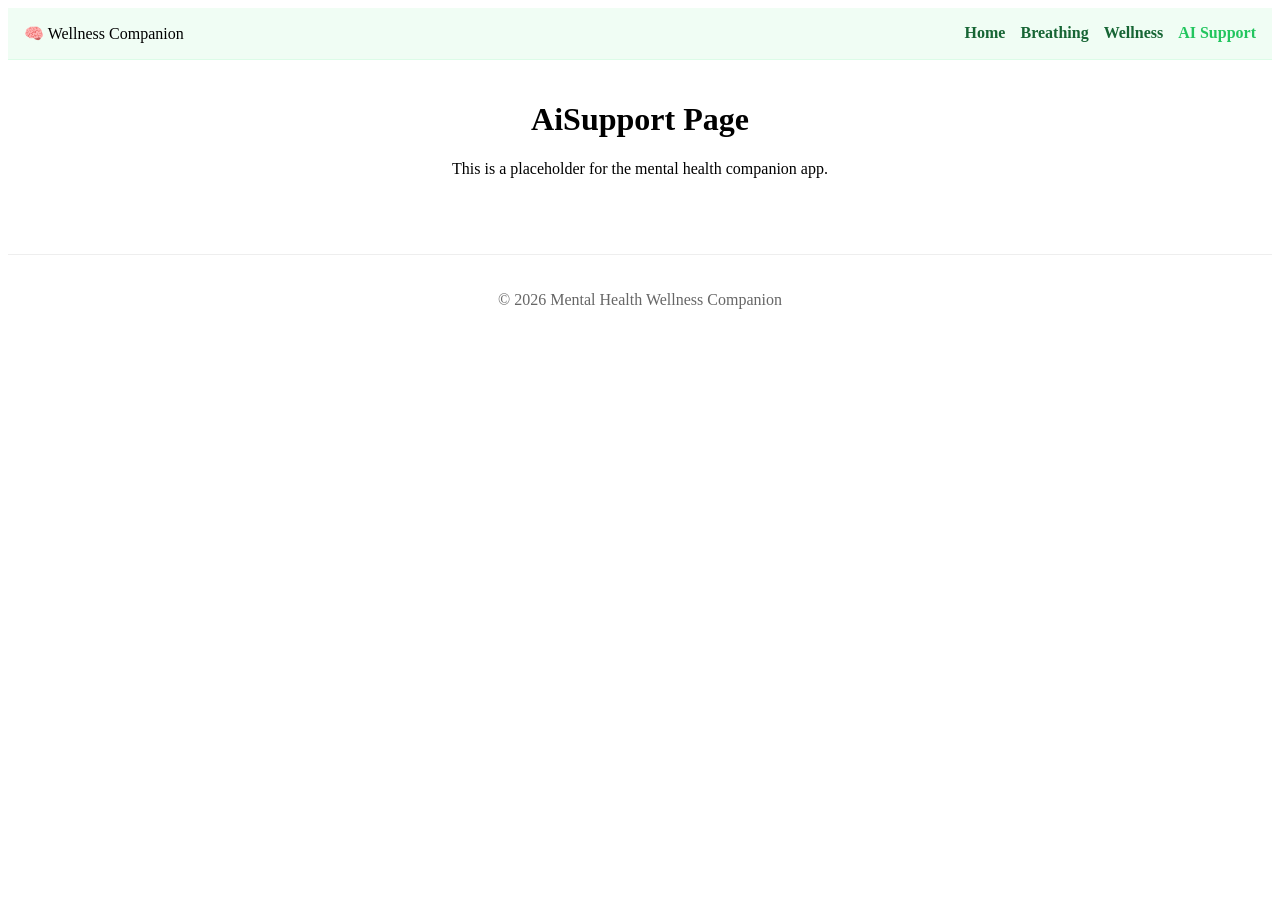
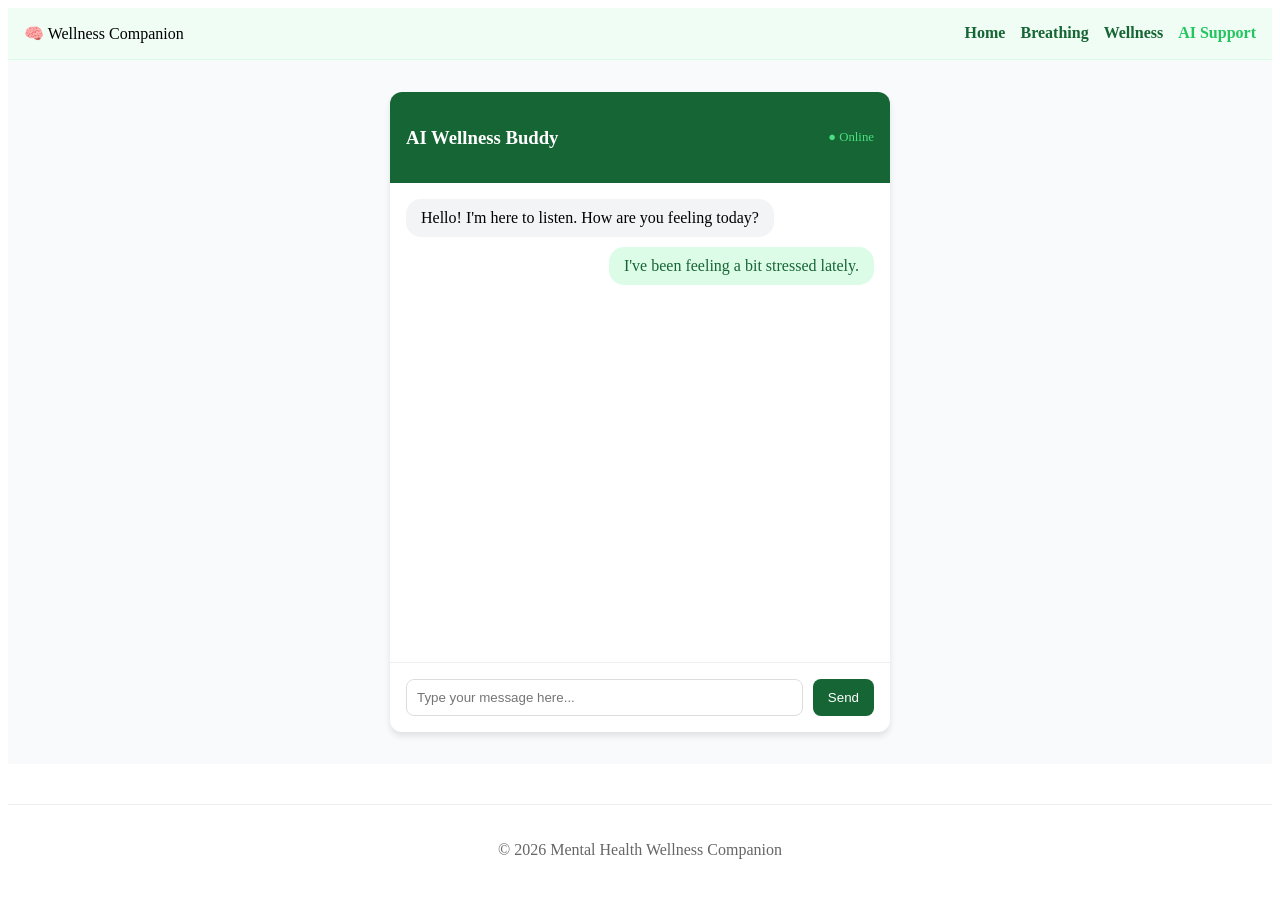
Before and after one commit to reader-zero/mental-health-wellness-app, a Vue app: page /ai-support in a window 1280 px wide. Shown: the top 898 px of the page. Before the commit the page ends 800 px from the top, so only its background shows below. Built offline with nearby package versions, Linux system fonts and the light colour scheme.

Commit message:
Updated AI Support page with chatbot UI layout

```diff
--- a/src/views/AiSupport.vue
+++ b/src/views/AiSupport.vue
@@ -1,13 +1,108 @@
 <template>
-  <div class="page-container">
-    <h1>AiSupport Page</h1>
-    <p>This is a placeholder for the mental health companion app.</p>
+  <div class="ai-container">
+    <div class="chat-window">
+      <div class="chat-header">
+        <h3>AI Wellness Buddy</h3>
+        <span class="status">● Online</span>
+      </div>
+
+      <div class="message-area">
+        <div class="message ai">
+          Hello! I'm here to listen. How are you feeling today?
+        </div>
+        <div class="message user">
+          I've been feeling a bit stressed lately.
+        </div>
+      </div>
+
+      <div class="input-area">
+        <input type="text" placeholder="Type your message here..." />
+        <button>Send</button>
+      </div>
+    </div>
   </div>
 </template>
 
 <style scoped>
-.page-container {
-  padding: 20px;
-  text-align: center;
+.ai-container {
+  display: flex;
+  justify-content: center;
+  padding: 2rem;
+  background-color: #f9fafb;
+  min-height: 80vh;
+}
+
+.chat-window {
+  width: 100%;
+  max-width: 500px;
+  background: white;
+  border-radius: 12px;
+  box-shadow: 0 4px 6px rgba(0, 0, 0, 0.1);
+  display: flex;
+  flex-direction: column;
+  overflow: hidden;
+}
+
+.chat-header {
+  background: #166534;
+  color: white;
+  padding: 1rem;
+  display: flex;
+  justify-content: space-between;
+  align-items: center;
+}
+
+.status {
+  font-size: 0.8rem;
+  color: #4ade80;
+}
+
+.message-area {
+  flex: 1;
+  padding: 1rem;
+  display: flex;
+  flex-direction: column;
+  gap: 10px;
+  min-height: 300px;
+}
+
+.message {
+  padding: 10px 15px;
+  border-radius: 15px;
+  max-width: 80%;
+}
+
+.ai {
+  background: #f3f4f6;
+  align-self: flex-start;
+}
+
+.user {
+  background: #dcfce7;
+  color: #166534;
+  align-self: flex-end;
+}
+
+.input-area {
+  display: flex;
+  padding: 1rem;
+  border-top: 1px solid #eee;
+  gap: 10px;
+}
+
+input {
+  flex: 1;
+  padding: 10px;
+  border: 1px solid #ddd;
+  border-radius: 8px;
+}
+
+button {
+  background: #166534;
+  color: white;
+  border: none;
+  padding: 0 15px;
+  border-radius: 8px;
+  cursor: pointer;
 }
 </style>
```
